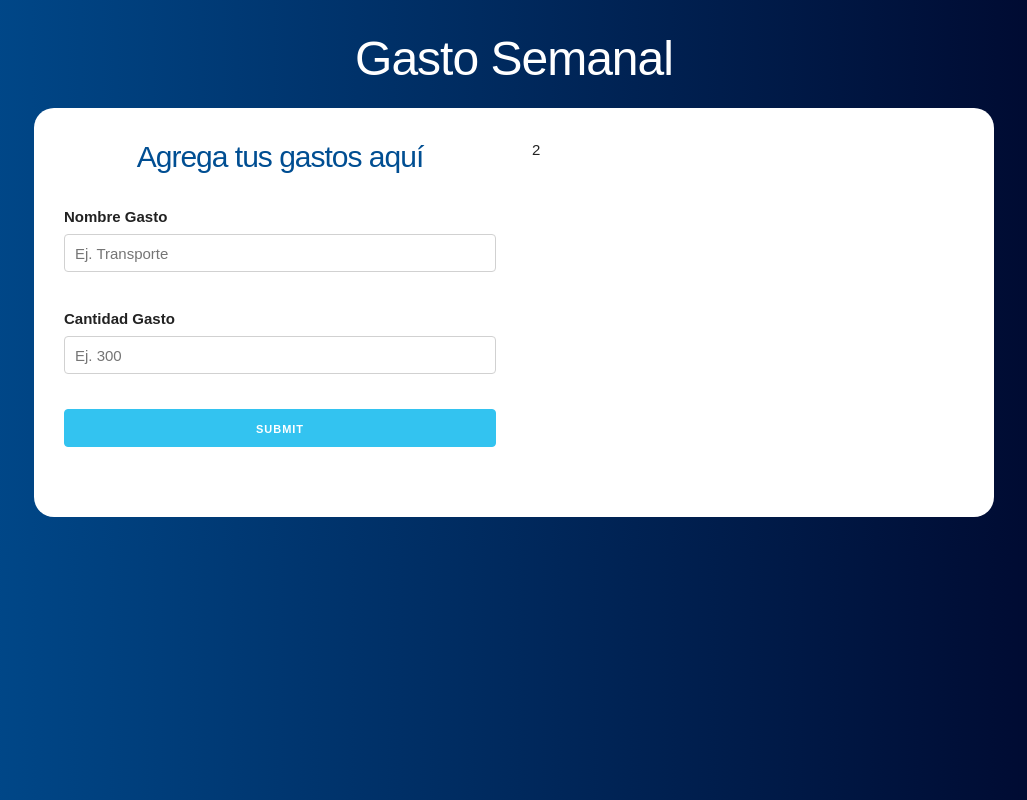
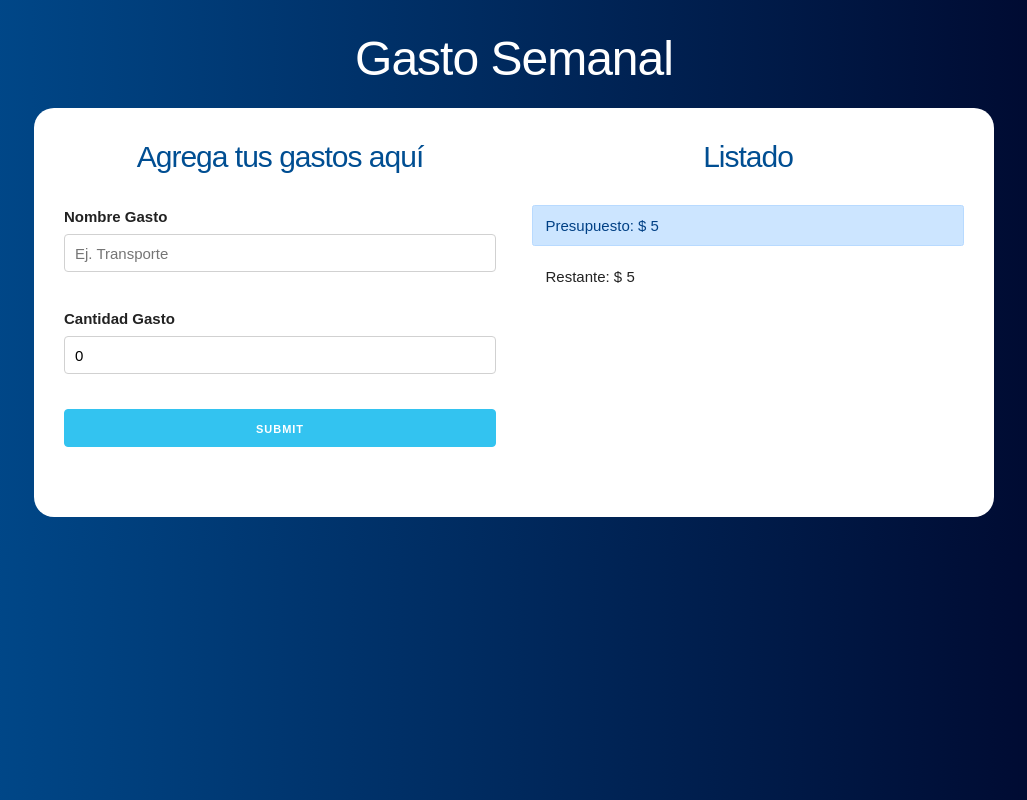
Before and after one commit to Sisifo-G/Gasto-Semanal, a React (Create React App) app: page / in a window 1280 px wide. Both pictures are taken after typing "5" into the empty fields and a click on the input "Definir Presupuesto". Shown: the whole page, without its empty margins (126-1153 px from the left). Built offline with nearby package versions, Linux system fonts and the light colour scheme.

Commit message:
Mostrando datso de presupuesto y restante

```diff
--- a/package.json
+++ b/package.json
@@ -9,6 +9,7 @@
     "react": "^17.0.1",
     "react-dom": "^17.0.1",
     "react-scripts": "4.0.1",
+    "shortid": "^2.2.16",
     "web-vitals": "^0.2.4"
   },
   "scripts": {
--- a/src/App.js
+++ b/src/App.js
@@ -1,6 +1,9 @@
-import React, { useState } from 'react';
+import React, { useState, useEffect } from 'react';
 import Pregunta from './components/Pregunta';
 import Formulario from './components/Formulario';
+import Listado from './components/Listado';
+import ControlPresupuesto from './components/ControlPresupuesto';
+
 
 function App() {
 
@@ -8,6 +11,29 @@ function App() {
   const [ presupuesto, guardarPresupuesto ] = useState(0);
   const [ restante, guardarRestante ] = useState(0);
   const [ mostrarpregunta, actualizarPregunta ] = useState(true);
+  const [ gastos, guardarGastos ] = useState([]);
+  const [ gasto, guardarGasto ] = useState({});
+  const [ creargasto, guardarCrearGasto ] = useState(false);
+
+  // UseEffect que actualiza el restante
+  useEffect(() => {
+    if(creargasto){
+
+      // Agrega el nuevo presupuesto
+      guardarGastos([
+        ...gastos,
+        gasto
+      ]);
+
+      // Resta del presupuesto actual
+      const presupuestoRestante = restante - gasto.cantidad;
+      guardarRestante(presupuestoRestante);
+
+      // Resetear a False
+      guardarCrearGasto(false);
+    }
+  }, [gasto]);
+
 
   return (
     <div className="container">
@@ -25,11 +51,22 @@ function App() {
           (
             <div className="row">
               <div className="one-half column">
-                <Formulario />
+                <Formulario
+                  guardarGasto={guardarGasto}
+                  guardarCrearGasto={guardarCrearGasto}
+                />
               </div>
 
               <div className="one-half column">
-                2
+                <Listado
+                  gastos={gastos}
+                />
+
+                <ControlPresupuesto
+                  presupuesto={presupuesto}
+                  restante={restante}
+                />
+
               </div>
             </div>
           )
--- /dev/null
+++ b/src/components/ControlPresupuesto.js
@@ -0,0 +1,16 @@
+import React, { Fragment } from 'react';
+
+const ControlPresupuesto = ({presupuesto, restante}) => {
+    return (
+        <Fragment>
+            <div className="alert alert-primary">
+                Presupuesto: $ {presupuesto}
+            </div>
+            <div className="alert">
+                Restante: $ {restante}
+            </div>
+        </Fragment>
+     );
+}
+
+export default ControlPresupuesto;
--- a/src/components/Formulario.js
+++ b/src/components/Formulario.js
@@ -1,9 +1,50 @@
-import React from 'react';
+import React, { useState } from 'react';
+import Error from './Error';
+import shortid from 'shortid';
 
-const Formulario = () => {
+const Formulario = ({guardarGasto, guardarCrearGasto}) => {
+
+    const [ nombre, guardarNombre ] = useState('');
+    const [ cantidad, guardarCantidad ] = useState(0);
+    const [ error, guardarError ] = useState(false);
+
+    // Cuando el usuario agrega un gasto
+    const agregarGasto = e => {
+        e.preventDefault();
+
+        // Validar
+        if(cantidad <1 || isNaN(cantidad) || nombre.trim()==='') {
+            guardarError(true);
+            return;
+        }
+        guardarError(false);
+
+        // Construir el gasto
+        const gasto = {
+            nombre,
+            cantidad,
+            id: shortid.generate()
+        }
+
+
+        // Pasar el gasto al componente principal
+        guardarGasto(gasto);
+        guardarCrearGasto(true);
+
+        // Resetear el form
+        guardarNombre('');
+        guardarCantidad(0);
+
+
+    }
+
     return (
-        <form>
+        <form
+            onSubmit={agregarGasto}
+        >
             <h2>Agrega tus gastos aquí</h2>
+
+            { error ? <Error mensaje="Ambos campos son obligatorios o Presupuesto Incorrecto" /> : null }
 
             <div className="campo">
                 <label>Nombre Gasto</label>
@@ -11,6 +52,8 @@ const Formulario = () => {
                     type="text"
                     className="u-full-width"
                     placeholder="Ej. Transporte"
+                    value={nombre}
+                    onChange={e => guardarNombre(e.target.value)}
                 />
             </div>
 
@@ -20,6 +63,8 @@ const Formulario = () => {
                     type="number"
                     className="u-full-width"
                     placeholder="Ej. 300"
+                    value={cantidad}
+                    onChange={e => guardarCantidad(parseInt(e.target.value, 10))}
                 />
             </div>
 
--- /dev/null
+++ b/src/components/Gasto.js
@@ -0,0 +1,12 @@
+import React from 'react';
+
+const Gasto = ({gasto}) =>  (
+    <li className="gastos">
+        <p>
+            {gasto.nombre}
+            <span className="gasto">$ {gasto.cantidad} </span>
+        </p>
+    </li>
+ );
+
+export default Gasto;
--- /dev/null
+++ b/src/components/Listado.js
@@ -0,0 +1,16 @@
+import React from 'react';
+import Gasto from './Gasto';
+
+const Listado = ({gastos}) =>  (
+    <div className="gastos-realizados">
+        <h2>Listado</h2>
+        {gastos.map(gasto => (
+            <Gasto
+                key={gasto.id}
+                gasto={gasto}
+            />
+        ))}
+    </div>
+);
+
+export default Listado;
```
Also changed, not shown: 2 other files (tests, documents, lock files or other folders).
